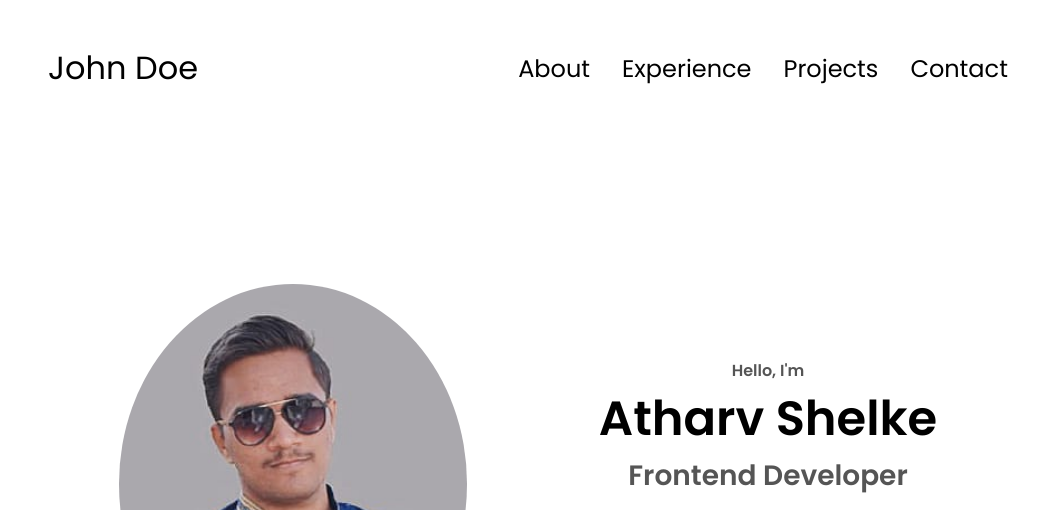
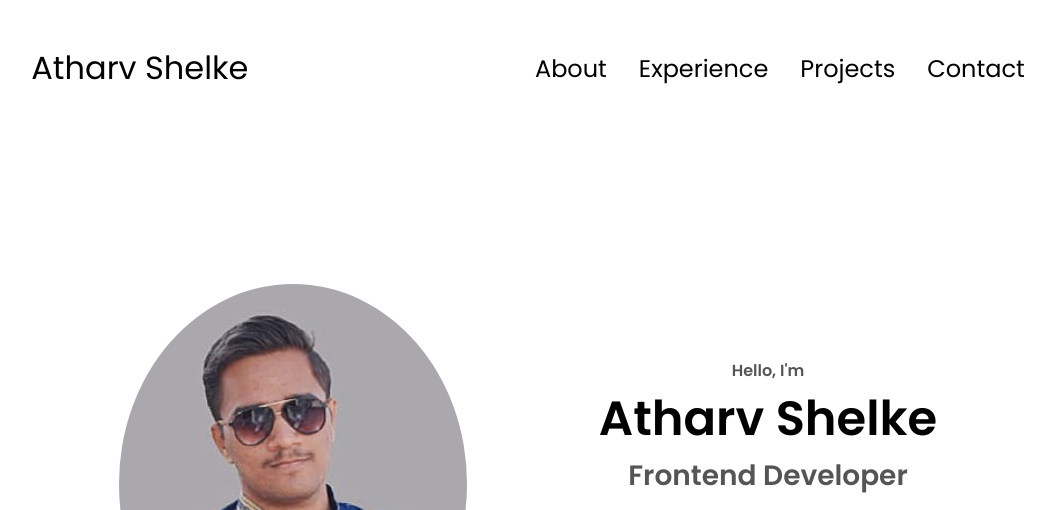
Before and after one commit to AtharvShelke4622/portfolio2, a plain HTML site: page index.html in a window 1280 px wide. Shown: the top 510 px of the page, without its empty margins (112-1167 px from the left). Drawn offline with Linux system fonts and the light colour scheme.

Commit message:
Update index.html

```diff
--- a/index.html
+++ b/index.html
@@ -10,7 +10,7 @@
   </head>
   <body>
     <nav id="desktop-nav">
-      <div class="logo">John Doe</div>
+      <div class="logo">Atharv Shelke</div>
       <div>
         <ul class="nav-links">
           <li><a href="#about">About</a></li>
```
